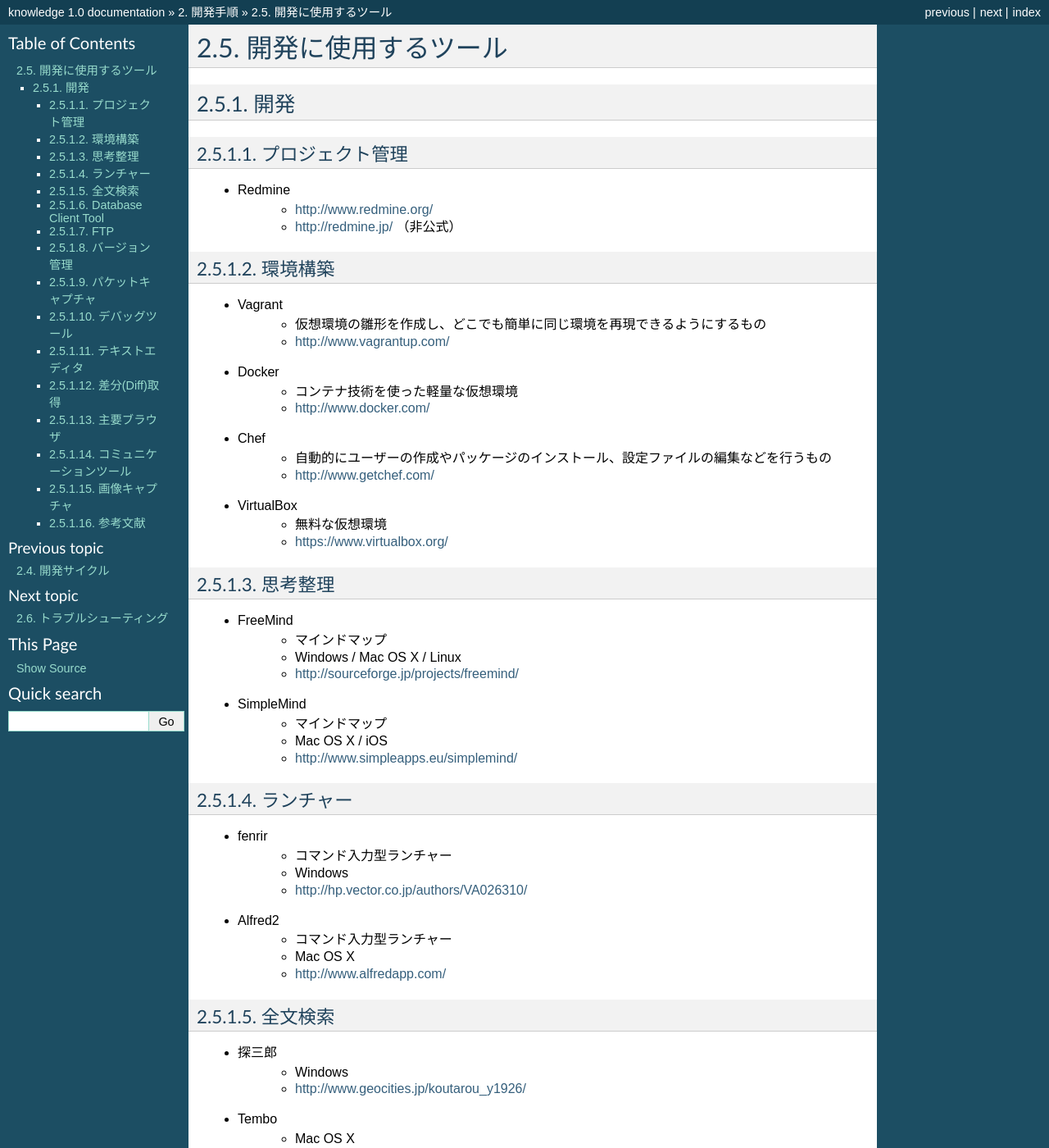
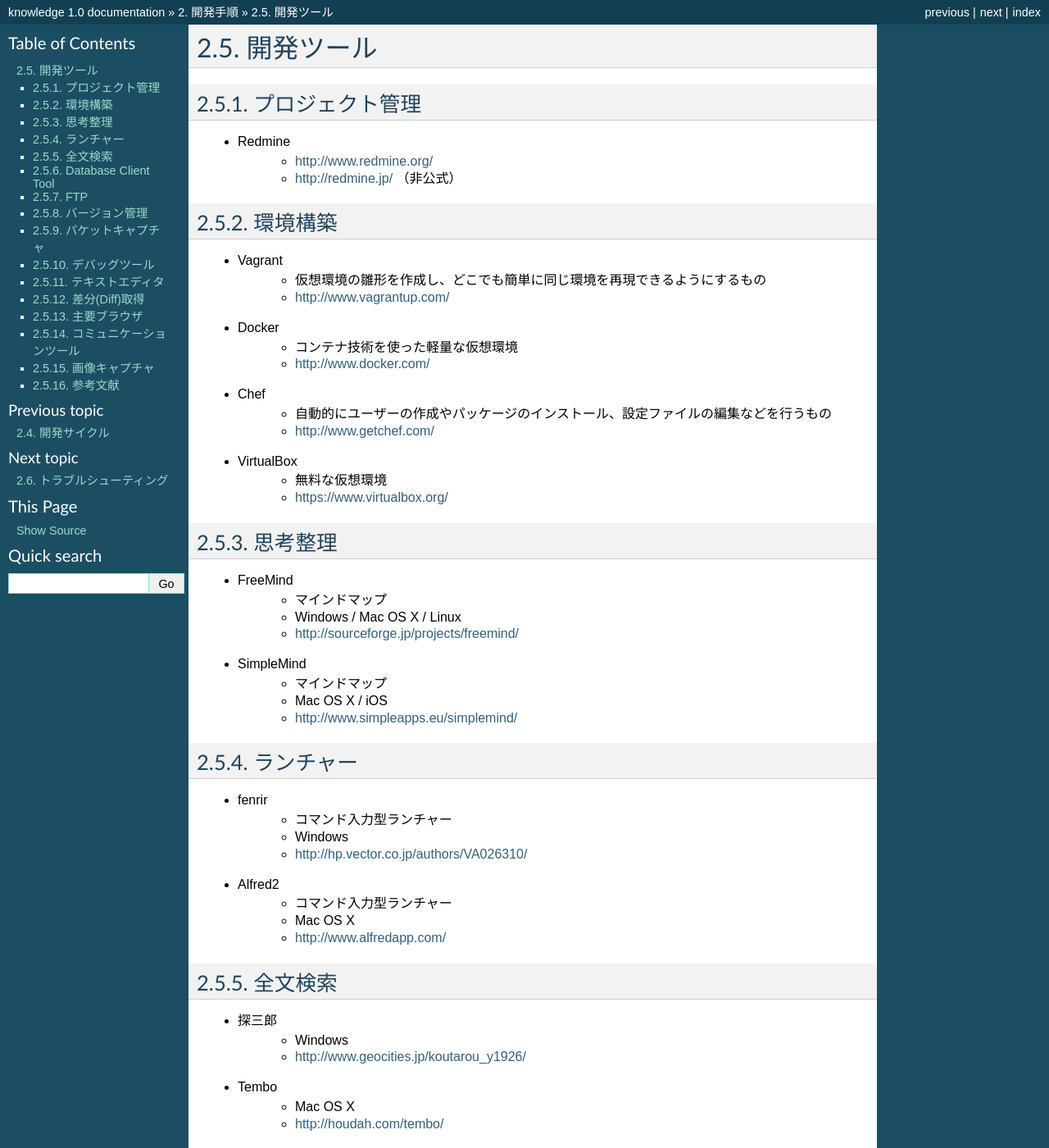
Before and after one commit to madobon/wiki, a Sphinx documentation site: the page built from source/development/devtools.rst, in a window 1280 px wide and 1400 px high. Shown: the whole window at 82% size. Built offline with Sphinx 7.4.7, drawn with Linux system fonts in a browser that asks for light colours; some of the changed text lies outside the part shown.

Commit message:
Update devtools.rst

```diff
--- a/source/development/devtools.rst
+++ b/source/development/devtools.rst
@@ -1,18 +1,17 @@
 =======================================================
-開発に使用するツール
-=======================================================
-
-開発
+開発ツール
 =======================================================
 
 プロジェクト管理
--------------------------------------------------------
+=======================================================
+
 * Redmine
     - http://www.redmine.org/
     - http://redmine.jp/ （非公式）
 
 環境構築
--------------------------------------------------------
+=======================================================
+
 * Vagrant
     - 仮想環境の雛形を作成し、どこでも簡単に同じ環境を再現できるようにするもの
     - http://www.vagrantup.com/
@@ -27,7 +26,8 @@
     - https://www.virtualbox.org/
 
 思考整理
--------------------------------------------------------
+=======================================================
+
 * FreeMind
     - マインドマップ
     - Windows / Mac OS X / Linux
@@ -38,7 +38,8 @@
     - http://www.simpleapps.eu/simplemind/
 
 ランチャー
--------------------------------------------------------
+=======================================================
+
 * fenrir
     - コマンド入力型ランチャー
     - Windows
@@ -49,7 +50,7 @@
     - http://www.alfredapp.com/
 
 全文検索
--------------------------------------------------------
+=======================================================
 * 探三郎
     - Windows
     - http://www.geocities.jp/koutarou_y1926/
@@ -60,7 +61,7 @@
     - Mac OS X
 
 Database Client Tool
--------------------------------------------------------
+=======================================================
 * DbVisualizer
     - 有料
     - Windows / Mac OS X
@@ -74,13 +75,13 @@
     - http://www.pgadmin.org/
 
 FTP
--------------------------------------------------------
+=======================================================
 * WinSCP
 * FileZilla
     - Windows / Max OS X
 
 バージョン管理
--------------------------------------------------------
+=======================================================
 * TortoiseSVN
     - http://tortoisesvn.net/
 * TortoiseGit
@@ -89,13 +90,13 @@
     - http://www.sourcetreeapp.com/
 
 パケットキャプチャ
--------------------------------------------------------
+=======================================================
 * WireShark
     - http://www.wireshark.org/
     - http://sourceforge.jp/projects/wireshark/
 
 デバッグツール
--------------------------------------------------------
+=======================================================
 * Fiddler
     - http://www.telerik.com/fiddler
 * Firebug
@@ -106,25 +107,25 @@
 
 
 テキストエディタ
--------------------------------------------------------
+=======================================================
 * Sublime Text
     - Windows / Mac OS X/ Linux
 * Vim
     - Mac OS X / Linux
 
 差分(Diff)取得
--------------------------------------------------------
+=======================================================
 * WinMerge
 
 主要ブラウザ
--------------------------------------------------------
+=======================================================
 * Internet Explorer
 * Google Chrome
 * Firefox
 * Safari
 
 コミュニケーションツール
--------------------------------------------------------
+=======================================================
 * LimeChat
     - IRCクライアント
     - http://limechat.net/
@@ -136,7 +137,7 @@
     - http://chat-messenger.net/
 
 画像キャプチャ
--------------------------------------------------------
+=======================================================
 * ScreenPresso
     - Windows
     - http://ja.screenpresso.com/
@@ -146,6 +147,6 @@
 
 
 参考文献
--------------------------------------------------------
+=======================================================
 * ナウいツールやサービスなどのまとめ
     - http://qiita.com/phimcall/items/555d09f872373f65c6fb
```
